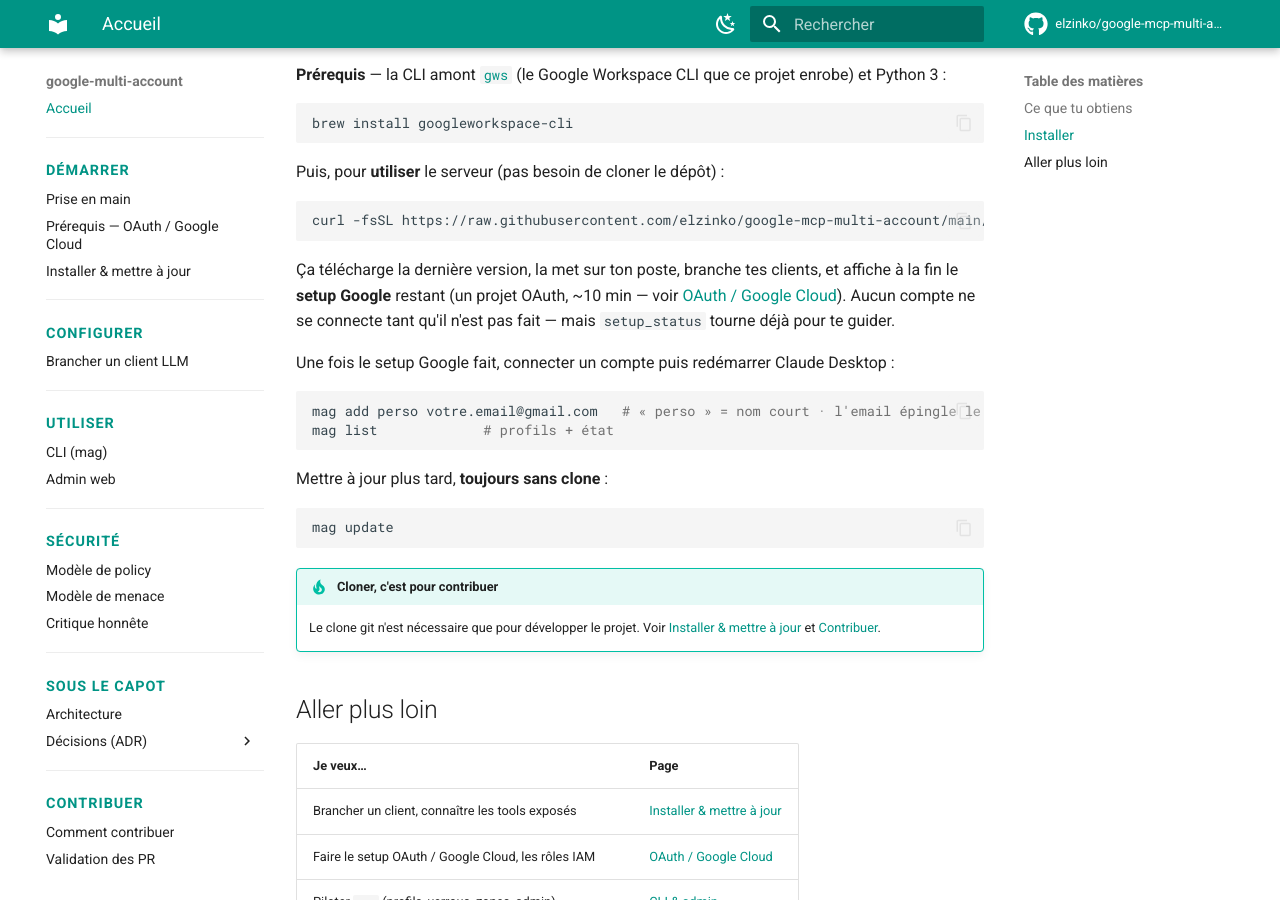
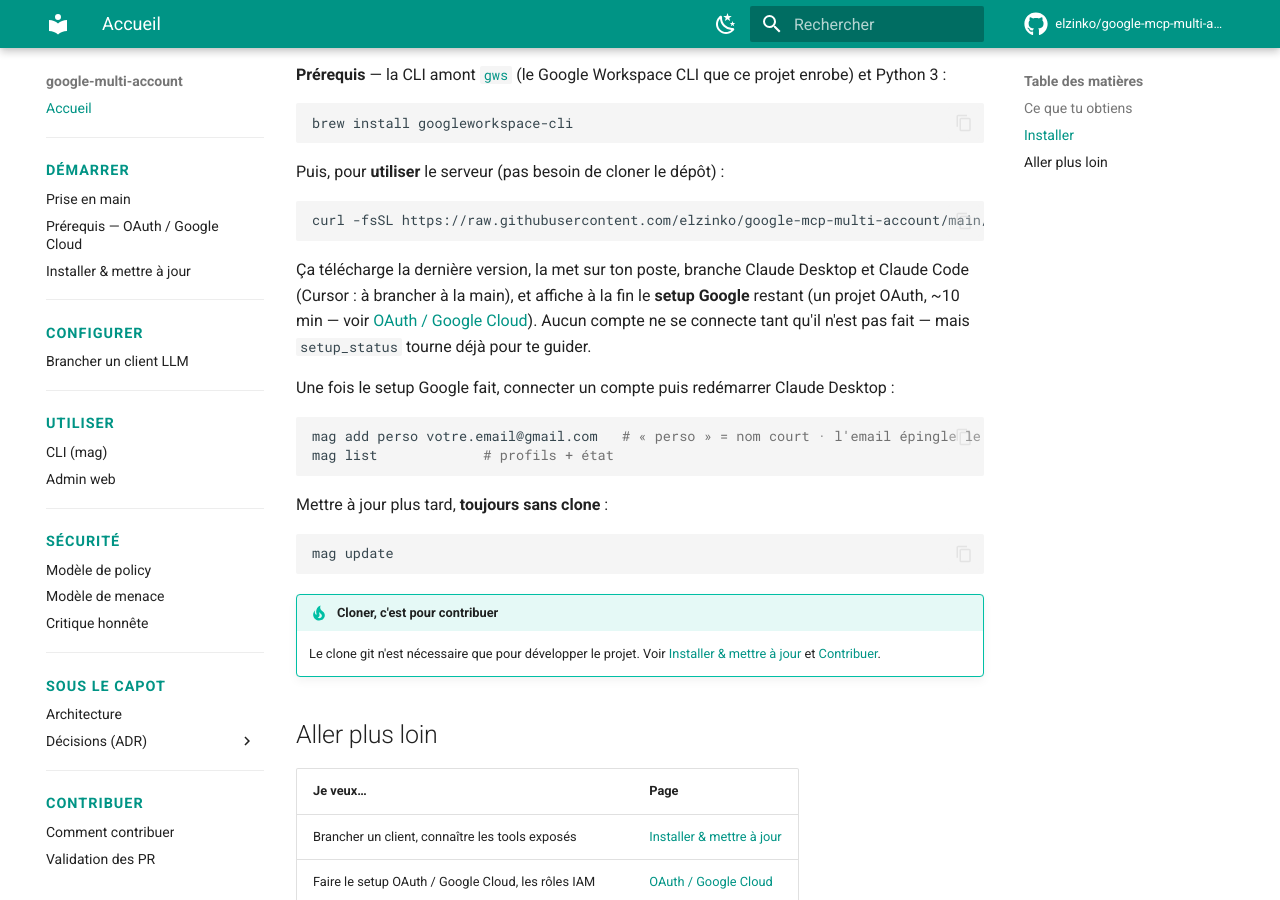
Before and after one commit to elzinko/google-mcp-multi-account, an MkDocs documentation site: the page built from docs/index.md, in a window 1280 px wide and 900 px high, scrolled down 867 px. Built offline with MkDocs 1.6.1 and Material for MkDocs 9.7.7, drawn with Linux system fonts in a browser that asks for light colours; comment, search, counter and statistics services are not loaded.

Commit message:
docs(index): wording honnête sur les clients branchés par install.sh
"branche tes clients" laissait croire que l'installeur branche tout —
il ne touche que Claude Desktop et Claude Code (confirmé dans install.sh :
install-claude-desktop.sh + install-claude-code.sh). Cursor n'est pas
branché automatiquement ; le dire explicitement.

````diff
--- a/docs/index.md
+++ b/docs/index.md
@@ -52,8 +52,9 @@
 curl -fsSL https://raw.githubusercontent.com/elzinko/google-mcp-multi-account/main/install.sh | bash
 ```
 
-Ça télécharge la dernière version, la met sur ton poste, branche tes clients, et
-affiche à la fin le **setup Google** restant (un projet OAuth, ~10 min — voir
+Ça télécharge la dernière version, la met sur ton poste, branche Claude
+Desktop et Claude Code (Cursor : à brancher à la main), et affiche à la fin
+le **setup Google** restant (un projet OAuth, ~10 min — voir
 [OAuth / Google Cloud](setup-oauth.md)). Aucun compte ne se connecte tant qu'il
 n'est pas fait — mais `setup_status` tourne déjà pour te guider.
 
````
